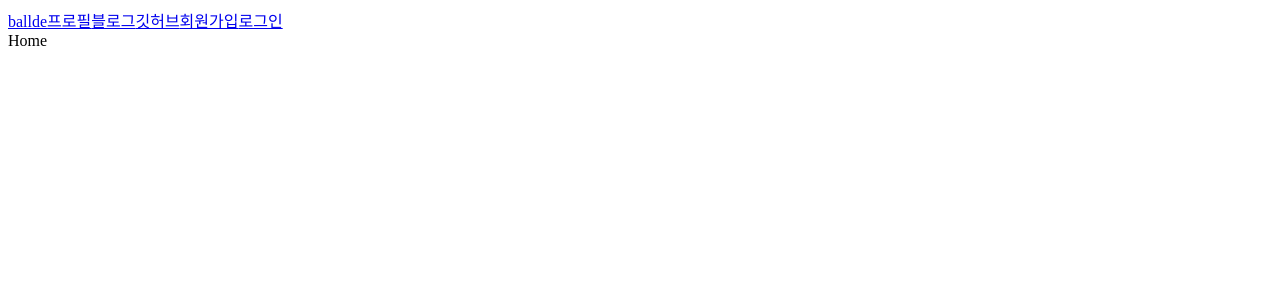
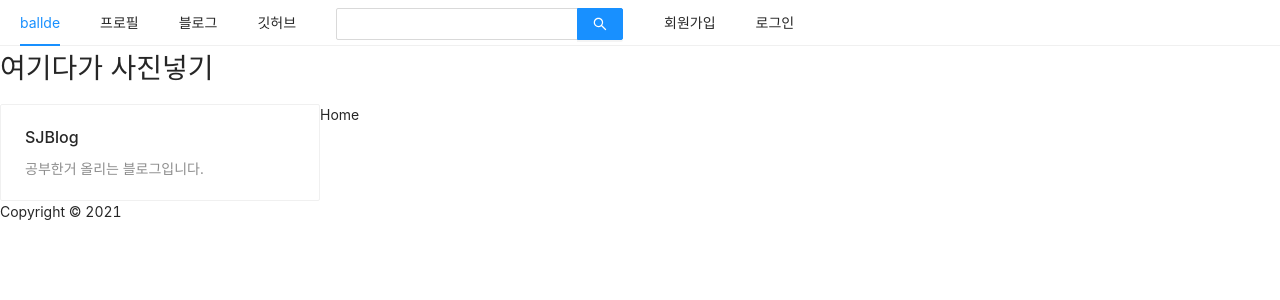
Before and after one commit to YuSunjo/Myblog, a Next.js app in the folder front/: page / in a window 1280 px wide. Shown: the top 300 px of the page. Built offline with nearby package versions, Linux system fonts and the light colour scheme.

Commit message:
AppLayout

```diff
--- a/front/components/AppLayout.js
+++ b/front/components/AppLayout.js
@@ -1,19 +1,62 @@
 import React from 'react';
 import PropTypes from 'prop-types';
 import Link from 'next/link';
+import { Menu, Row, Col, Input } from 'antd';
+import styled from '@emotion/styled';
+import Produce from './Produce';
+
+const SearchInput = styled(Input.Search)`
+    vertical-align: middle;
+`;
+const Pageheader = styled.div`
+    background-img: url('../assets/image/background.jpg');
+`;
 
 const AppLayout = ({ children }) => {
+    const thisYear = () => {
+        const year = new Date().getFullYear();
+        return year;
+    };
+
     return (
         <div>
-            <div>
-                <Link href="/"><a>ballde</a></Link>
-                <Link href="/profile"><a>프로필</a></Link>
-                <Link href="#"><a>블로그</a></Link>
-                <Link href="#"><a>깃허브</a></Link>
-                <Link href="/signup"><a>회원가입</a></Link>
-                <Link href="/login"><a>로그인</a></Link>
-            </div>
-            {children}
+            <Menu mode="horizontal">
+                <Menu.Item><Link href="/"><a>ballde</a></Link></Menu.Item>
+                <Menu.Item>
+                    <Link href="/profile"><a>프로필</a></Link>
+                </Menu.Item>
+                <Menu.Item>
+                    <Link href="#"><a>블로그</a></Link>
+                </Menu.Item>
+                <Menu.Item>
+                    <Link href="#"><a>깃허브</a></Link>
+                </Menu.Item>
+                <Menu.Item>
+                    <SearchInput enterButton />
+                </Menu.Item>
+                <Menu.Item>
+                    <Link href="/signup"><a>회원가입</a></Link>
+                </Menu.Item>
+                <Menu.Item>
+                    <Link href="/login"><a>로그인</a></Link>
+                </Menu.Item>
+            </Menu>
+            <Pageheader>
+                <Row>
+                    <Col xs={24} md={6}>
+                        <h1>여기다가 사진넣기</h1>
+                    </Col>
+                </Row>
+            </Pageheader>
+            <Row>
+                <Col xs={24} md={6}><Produce /></Col>
+                <Col xs={24} md={18}>{children}</Col>
+            </Row>
+            <Row>
+                <Col>
+                    <p>Copyright &copy; <span>{(thisYear())}</span></p>
+                </Col>
+            </Row>
         </div>
     );
 };
--- /dev/null
+++ b/front/components/Produce.js
@@ -0,0 +1,14 @@
+import React from 'react';
+import { Card } from 'antd';
+
+const Produce = () => {
+    return (
+        <div>
+            <Card>
+                <Card.Meta title="SJBlog" description="공부한거 올리는 블로그입니다." />
+            </Card>
+        </div>
+    );
+};
+
+export default Produce;
--- a/front/package.json
+++ b/front/package.json
@@ -7,6 +7,10 @@
     "build": "next build"
   },
   "dependencies": {
+    "@ant-design/icons": "^4.3.0",
+    "@emotion/react": "^11.1.4",
+    "@emotion/styled": "^11.0.0",
+    "antd": "^4.10.0",
     "next": "10.0.4",
     "prop-types": "^15.7.2",
     "react": "17.0.1",
--- a/front/pages/_app.js
+++ b/front/pages/_app.js
@@ -1,7 +1,22 @@
 import React from 'react';
+import PropTypes from 'prop-types';
+import Head from 'next/head';
+import 'antd/dist/antd.css';
 
-function MyApp({ Component, pageProps }) {
-    return <Component {...pageProps} />;
-}
+const App = ({ Component }) => {
+    return (
+        <>
+            <Head>
+                <meta charSet="utf-8" />
+                <title>Blog</title>
+            </Head>
+            <Component />
+        </>
+    );
+};
 
-export default MyApp;
+App.propTypes = {
+    Component: PropTypes.elementType.isRequired,
+};
+
+export default App;
```
Also changed, not shown: front/assets/image/background.jpg (added), 1 other file (tests, documents, lock files or other folders).
